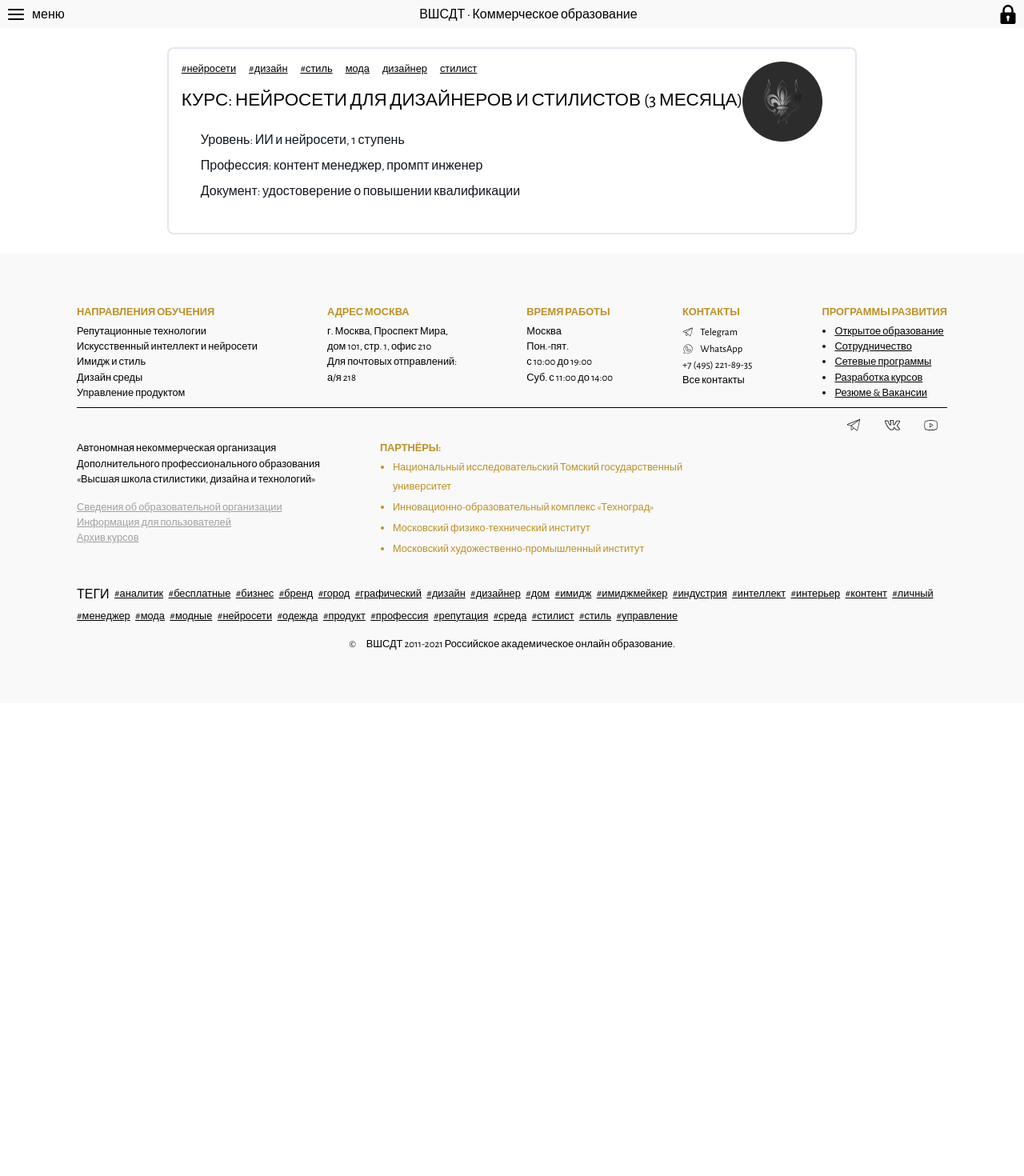
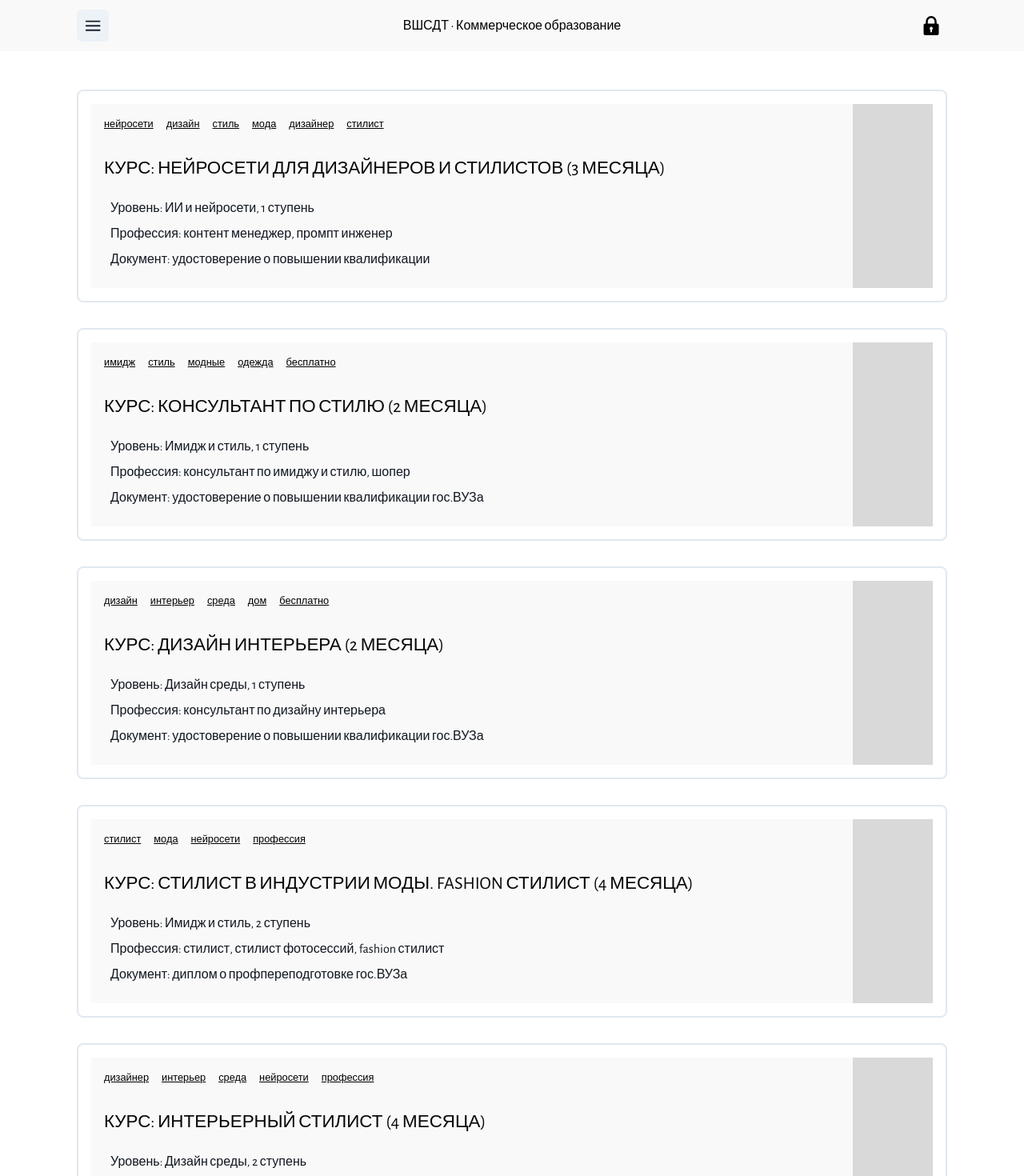
Before and after one commit to styleschool/styleschool.ru, a Next.js app: page /vshsdt/education in a window 1280 px wide. Shown: the top 1470 px of the page at 80% size. Before the commit the page ends 879 px from the top, so only its background shows below. Built offline with nearby package versions, Linux system fonts and the light colour scheme.

Commit message:
education cards

```diff
--- /dev/null
+++ b/src/app/education/education-card.tsx
@@ -0,0 +1,29 @@
+
+import { Flex, VStack, HStack, Box, Text } from '@chakra-ui/react';
+import { HoveredStyledLink } from '../footer-link';
+
+export default function EducationCard({tags, title, level, profession, document, key}: {tags: {href: string; text: string}[], title: string; level: string; profession: string; document?: string; key: any;}) {
+    return (
+    <Box borderWidth='2px' borderRadius='lg' p="1rem 1rem" w="100%">
+      <Flex direction="row" justifyContent="space-between" bg="#F9F9F9">
+        <Flex direction="column">
+          { tags?.length ?
+            <HStack mb="1rem" p="1rem 1rem" spacing="1rem"  sx={{flexWrap: 'wrap'}}>
+              { tags.map((tag)=> <HoveredStyledLink key={tag.text} href={tag.href} text={tag.text} />) }
+            </HStack>
+            : null
+          }
+          <Text p="0rem 1rem" textStyle="h4">Курс: {title}</Text>
+          <VStack align="left" p="1.5rem">
+            <Text>Уровень: {level}</Text>
+            <Text>Профессия: {profession}</Text>
+            <Text>Документ: {document}</Text>
+          </VStack>
+        </Flex>
+        <Flex direction="column">
+          <Box as="button" w="100px" h="100%" bg="#d9d9d9">
+          </Box>
+        </Flex>
+      </Flex>
+    </Box>);
+  }
--- a/src/app/education/layout.tsx
+++ /dev/null
@@ -1,32 +0,0 @@
-import type { Metadata } from 'next';
-import { Alegreya_Sans } from 'next/font/google';
-import { ChakraProvider } from '@chakra-ui/react';
-import theme from '../theme';
-
-const alegriya = Alegreya_Sans({
-  weight: ['300', '400', '500', '700'],
-  style: ['normal', 'italic'],
-  subsets: ['latin','cyrillic'],
-  display: 'swap',
-})
-
-export const metadata: Metadata = {
-  title: 'Create Next App',
-  description: 'Generated by create next app',
-}
-
-export default function RootLayout({
-  children,
-}: {
-  children: React.ReactNode
-}) {
-  return (
-    <html lang="ru" className={alegriya.className}>
-      <body style={{ margin: 0 }}>
-        <ChakraProvider theme={theme} cssVarsRoot="body">
-          {children}
-        </ChakraProvider>
-      </body>
-    </html>
-  )
-}
--- a/src/app/education/page.tsx
+++ b/src/app/education/page.tsx
@@ -1,41 +1,98 @@
 'use client';
 
-import { Flex, VStack, HStack, Box, Text } from '@chakra-ui/react';
+import { Flex, VStack, } from '@chakra-ui/react';
 
 import Footer from '../footer';
-import { HoveredStyledLink } from '../footer-link';
+import EducationCard from './education-card';
 import Header from '../header';
-import Image from 'next/image';
+
+const courses = [
+  {
+    tags: [
+      { text: 'нейросети', href: '#' },
+      { text: 'дизайн', href: '#'},
+      { text: 'стиль', href: '#'},
+      { text: 'мода', href: '#'},
+      { text: 'дизайнер', href: '#'},
+      { text: 'стилист', href: '#'}
+    ],
+    title: 'Нейросети для дизайнеров и стилистов (3 месяца)',
+    level: 'ИИ и нейросети, 1 ступень',
+    profession: 'контент менеджер, промпт инженер',
+    document: 'удостоверение о повышении квалификации'
+  },
+  {
+    tags: [
+      { text: 'имидж', href: '#' },
+      { text: 'стиль', href: '#'},
+      { text: 'модные', href: '#'},
+      { text: 'одежда', href: '#'},
+      { text: 'бесплатно', href: '#'}
+    ],
+    title: 'Консультант по стилю (2 месяца)',
+    level: 'Имидж и стиль, 1 ступень',
+    profession: 'консультант по имиджу и стилю, шопер',
+    document: 'удостоверение о повышении квалификации гос.ВУЗа'
+  },
+  {
+    tags: [
+      { text: 'дизайн', href: '#' },
+      { text: 'интерьер', href: '#'},
+      { text: 'среда', href: '#'},
+      { text: 'дом', href: '#'},
+      { text: 'бесплатно', href: '#'}
+    ],
+    title: 'Дизайн интерьера (2 месяца)',
+    level: 'Дизайн среды, 1 ступень',
+    profession: 'консультант по дизайну интерьера',
+    document: 'удостоверение о повышении квалификации гос.ВУЗа'
+  },
+  {
+    tags: [
+      { text: 'стилист', href: '#' },
+      { text: 'мода', href: '#'},
+      { text: 'нейросети', href: '#'},
+      { text: 'профессия', href: '#'},
+    ],
+    title: 'Стилист в индустрии моды. Fashion стилист (4 месяца)',
+    level: 'Имидж и стиль, 2 ступень',
+    profession: 'стилист, стилист фотосессий, fashion стилист',
+    document: 'диплом о профпереподготовке гос.ВУЗа'
+  },
+  {
+    tags: [
+      { text: 'дизайнер', href: '#' },
+      { text: 'интерьер', href: '#'},
+      { text: 'среда', href: '#'},
+      { text: 'нейросети', href: '#'},
+      { text: 'профессия', href: '#'},
+    ],
+    title: 'Интерьерный стилист (4 месяца)',
+    level: 'Дизайн среды, 2 ступень',
+    profession: 'интерьерный стилист, дизайнер интерьера',
+    document: 'диплом о профпереподготовке гос.ВУЗа'
+  },
+  {
+    tags: [
+      { text: 'нейросети', href: '#' },
+      { text: 'интеллект', href: '#'},
+      { text: 'продукт', href: '#'},
+      { text: 'управление', href: '#'},
+      { text: 'профессия', href: '#'},
+    ],
+    title: 'AI продукт менеджер: создание продуктов с использованием нейросетей (2 месяца)',
+    level: 'Управление продуктом, 1 ступень',
+    profession: 'Менеджер по продукту',
+  }
+];
 
 export default function Home() {
   return (
   <Flex direction="column">
     <Header page="Коммерческое образование"/>
-    <VStack align="center" p="1.5rem">
-      <Box borderWidth='2px' borderRadius='lg'  w='70%' p={4}>
-        <Flex direction="row">
-          <Flex direction="column">
-            <HStack mb="1rem" spacing="1rem"  sx={{flexWrap: 'wrap'}}>
-              <HoveredStyledLink url="#" text="#нейросети" />
-              <HoveredStyledLink url="#" text="#дизайн" />
-              <HoveredStyledLink url="#" text="#стиль" />
-              <HoveredStyledLink url="#" text="мода" />
-              <HoveredStyledLink url="#" text="дизайнер" />
-              <HoveredStyledLink url="#" text="стилист" />
-            </HStack>
-            <Text textStyle="h4">Курс: Нейросети для дизайнеров и стилистов (3 месяца)</Text>
-            <VStack align="left" p="1.5rem">
-              <Text>Уровень: ИИ и нейросети, 1 ступень</Text>
-              <Text>Профессия: контент менеджер, промпт инженер</Text>
-              <Text>Документ: удостоверение о повышении квалификации</Text>
-            </VStack>
-          </Flex>
-          <Flex direction="column">
-            <Image src="Group_72.jpg" width='100' height="100" alt="logo" />
-          </Flex>
-        </Flex>
-      </Box>
-    </VStack>
+    <VStack align="center" p="3rem 6rem" spacing="2rem">
+      { courses.map((course, i)=> <EducationCard key={i} {...course} /> ) }
+      </VStack>
     <Footer/>
   </Flex>
   )
--- a/src/app/header.tsx
+++ b/src/app/header.tsx
@@ -1,15 +1,36 @@
 'use client';
 
+import React from 'react';
 import { HamburgerIcon, LockIcon } from '@chakra-ui/icons'
-import { Flex, Text } from '@chakra-ui/react'
+import { Flex, Drawer, DrawerOverlay, DrawerContent, DrawerCloseButton, DrawerHeader, DrawerBody, IconButton, Box, useMediaQuery, useDisclosure } from '@chakra-ui/react'
 
 export default function Header(props: any) {
+  const [isMax959] = useMediaQuery('(max-width: 959px)')
+  const { isOpen, onOpen, onClose } = useDisclosure()
+  const btnRef = React.useRef()
   return (
-      <Flex direction="row" align="center" height="35" bg="#F9F9F9" color="black">
-        <HamburgerIcon w={10} h={10} p="0.5rem"/>
-        <Text>меню</Text>
-        <Text m="auto">{props?.page ? 'ВШСДТ • ' + props?.page : 'ВШСДТ'}</Text>
+      <Flex direction="row" align="center" height="35" bg="#F9F9F9" color="black" p="2rem 6rem">
+        <IconButton aria-label='menu' icon={<HamburgerIcon />} onClick={onOpen}></IconButton>
+        <Box m="0 auto"><a href="/">ВШСДТ</a>{props?.page ? ' • ' + props?.page : ''}</Box>
         <LockIcon w={10} h={10} p="0.5rem"/>
+        <Drawer placement="left" onClose={onClose} isOpen={isOpen} size="md">
+          <DrawerOverlay />
+          <DrawerContent>
+            <DrawerCloseButton />
+            <DrawerHeader>{`АНО ДПО ВШСДТ`}</DrawerHeader>
+            <DrawerBody>
+              <p>
+                Lorem ipsum dolor sit amet, consectetur adipiscing elit, sed do
+                eiusmod tempor incididunt ut labore et dolore magna aliqua.
+                Consequat nisl vel pretium lectus quam id. Semper quis lectus
+                nulla at volutpat diam ut venenatis. Dolor morbi non arcu risus
+                quis varius quam quisque. Massa ultricies mi quis hendrerit dolor
+                magna eget est lorem. Erat imperdiet sed euismod nisi porta.
+                Lectus vestibulum mattis ullamcorper velit.
+              </p>
+            </DrawerBody>
+          </DrawerContent>
+        </Drawer>
       </Flex>
   )
 }
```
Also changed, not shown: whatsapp-4451.svg (deleted).
